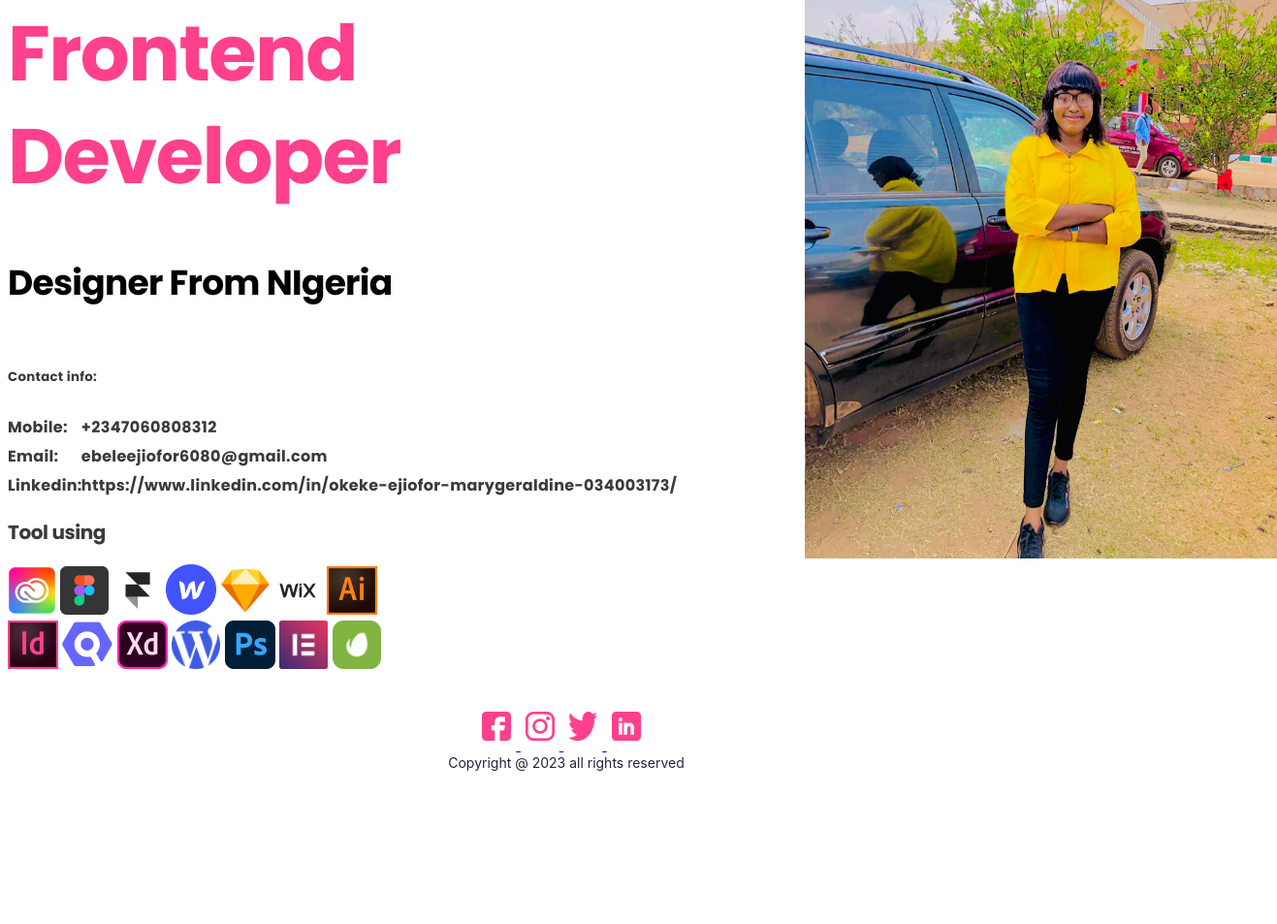
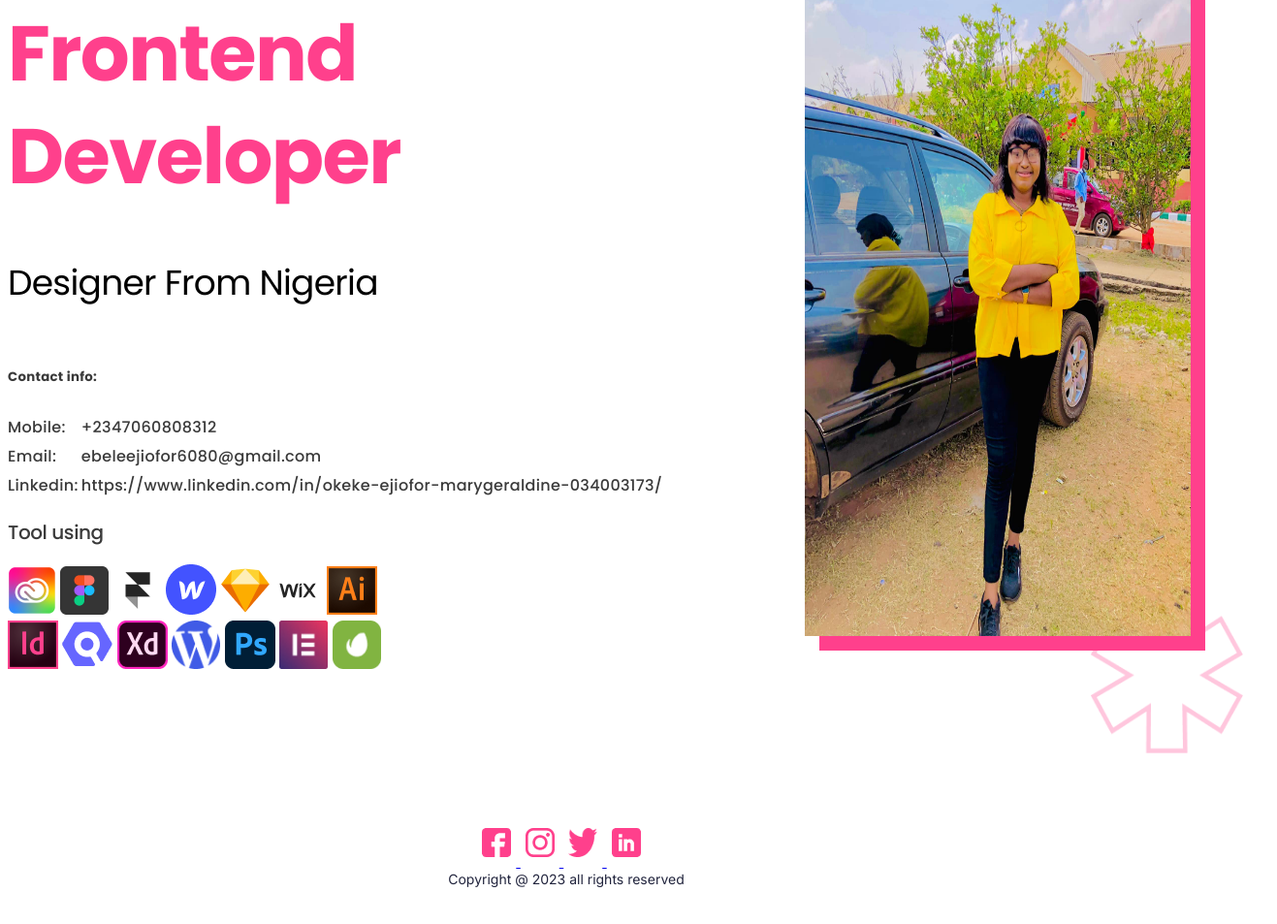
Before and after one commit to Geraldine-Okeke/My-Portfolio, a plain HTML site: page index.html in a window 1280 px wide. Shown: the part 270-1223 px from the top of the page at 97% size, 1317 px wide, since content can reach past the window. Before the commit the page ends 1103 px from the top, so only its background shows below. Drawn offline with Linux system fonts and the light colour scheme.

Commit message:
modified google font

```diff
--- a/assets/index.css
+++ b/assets/index.css
@@ -1,4 +1,4 @@
-@import url('https://fonts.googleapis.com/css2?family=Poppins:wght@700&display=swap');
+@import url('https://fonts.googleapis.com/css2?family=Poppins:wght@200;500;700;800&display=swap');
 body{
   box-sizing: border-box;
   font-family: sans-serif;
@@ -10,7 +10,7 @@ body{
 header>h1{
   color: #3A3A3A;
   font-size: 48px;
-  font-family:"Poppins";
+  font-family: 'Poppins', sans-serif;
   font-style: normal;
   font-weight: 700;
   line-height: normal;
@@ -29,12 +29,13 @@ header>h1>span{
 }
 .right{
   width: 35% ;
+  position: relative;
 
 }
 .left>h3{
   color: #3A3A3A;
   font-size: 36px;
-  font-family: "Poppins";
+  font-family: 'Poppins', sans-serif;
   font-style: normal;
   font-weight: 400;
   line-height: 132%;
@@ -43,7 +44,7 @@ header>h1>span{
 .left>h1{
   color: #FF408C;
   font-size: 80px;
-  font-family: Poppins;
+  font-family: 'Poppins', sans-serif;
   font-style: normal;
   font-weight: 700;
   line-height: 132%;
@@ -52,7 +53,7 @@ header>h1>span{
 .left>h3:nth-of-type(2){
   color: #000;
   font-size: 36px;
-  font-family: "Poppins";
+  font-family: 'Poppins', sans-serif;
   font-style: normal;
   font-weight: 400;
   line-height: 132%;
@@ -61,7 +62,7 @@ header>h1>span{
 dl{
   color: #3A3A3A;
   font-size: 16px;
-  font-family: "Poppins";
+  font-family: 'Poppins', sans-serif;
   font-style: normal;
   font-weight: 500;
   line-height: 30px;
@@ -87,16 +88,30 @@ dd{
 .left>p{
   color: #3A3A3A;
   font-size: 20px;
-  font-family: "Poppins";
+  font-family: 'Poppins', sans-serif;
   font-style: normal;
   font-weight: 500;
   line-height: 132%;
   letter-spacing: -0.4px;
 }
-img{
-  width: 487px;
-  height: 710px;
+.right>img:first-of-type{
+  width: 90%;
+  height: 90%;
   flex-shrink: 0;
+  margin-top: 10%;
+  box-shadow: 15px 15px #FF408C;
+
+}
+.right>img:nth-of-type(2){
+  width: 158.28px;
+  height: 161.847px;
+  flex-shrink: 0;
+  color:  #FF408C4D;
+  position: absolute;
+  right: -10px ;
+  bottom: -10%;
+  z-index: -10;
+
 }
 @media only screen and (max-width: 600px)  {
   body{
@@ -159,7 +174,7 @@ img{
 }
 footer{
   text-align: center;
-  margin-top: 30px;
+  margin-top: 150px;
 }
 .footer-div{
   width: 1152px;
@@ -182,7 +197,7 @@ footer>div>div *{
 small{
   color: var(--dark, #21243D);
   font-size: 14px;
-  font-family: Inter;
+  font-family: 'Inter', sans-serif;
   font-style: normal;
   font-weight: 400;
   line-height: normal;
--- a/index.html
+++ b/index.html
@@ -3,9 +3,12 @@
 <head>
   <meta charset="UTF-8">
   <meta name="viewport" content="width=device-width, initial-scale=1.0">
+  <title>My portfolio</title>
   <link rel="stylesheet" href="./assets/index.css">
   <link rel="preconnect" href="https://fonts.googleapis.com">
-  <title>My portfolio</title>
+  <link rel="preconnect" href="https://fonts.gstatic.com" crossorigin>
+  <link href="https://fonts.googleapis.com/css2?family=Inter:wght@300;400&family=Poppins:wght@200;300;400;500;600;700;800;900&display=swap" rel="stylesheet">
+
 </head>
 <body>
   <header>
@@ -16,7 +19,7 @@
       <div class="left">
         <h3>Hi, I'm Ebele</h3>
         <h1>Frontend Developer</h1>
-        <h3>Designer From NIgeria</h3>
+        <h3>Designer From Nigeria</h3>
         <dl class="">
           <h5>Contact info:</h5>
           <dt class="">Mobile:</dt>
@@ -51,6 +54,7 @@
       </div>
       <div class="right">
         <img src="./assets/pic.png" alt="my pic">
+        <img src="./assets/Vector.png" alt="">
       </div>
     </div>
   </main>
```
Also changed, not shown: assets/Vector.png (added).
